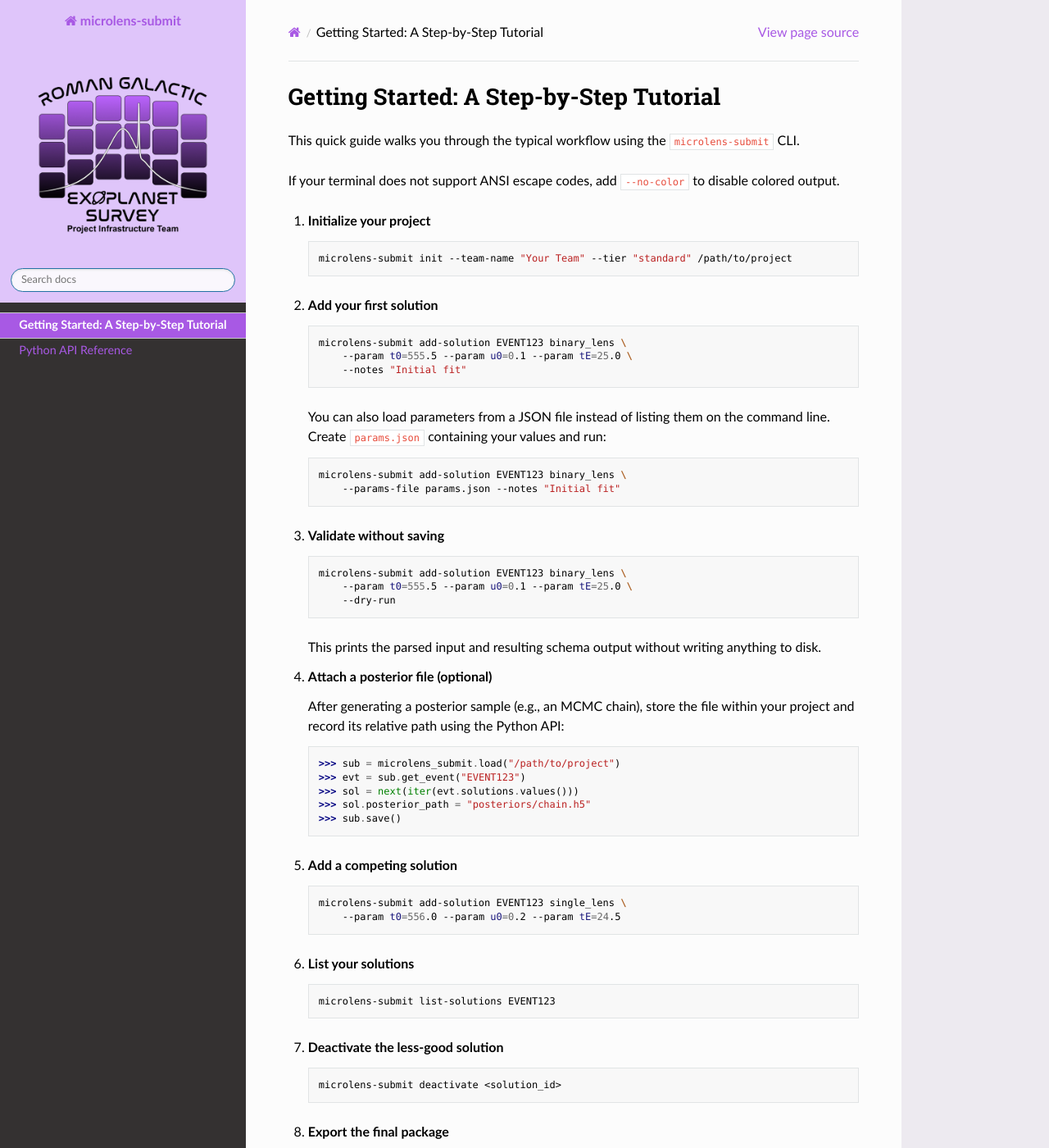
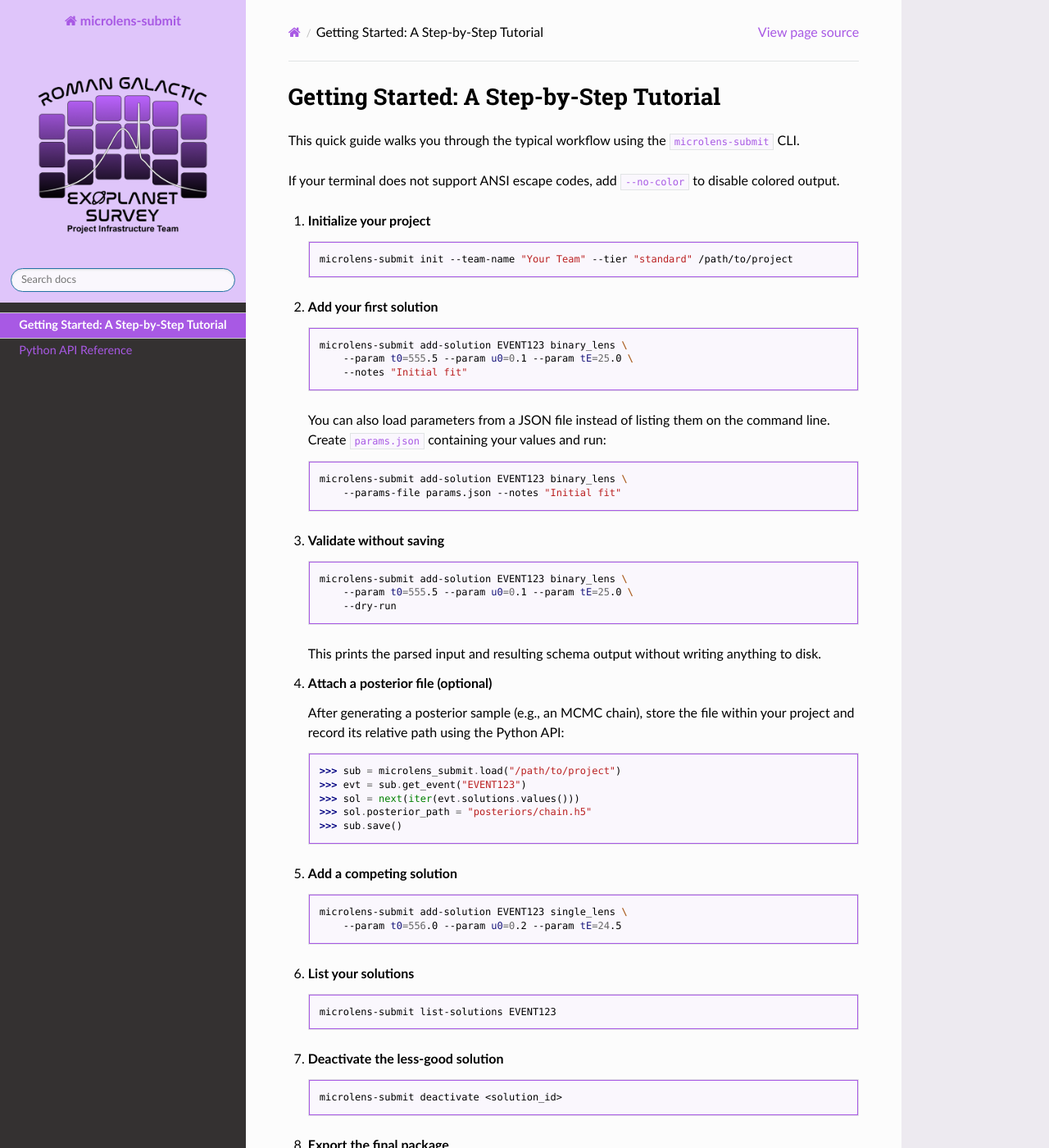
Before and after one commit to AmberLee2427/microlens-submit, a Sphinx documentation site: the page built from docs/tutorial.rst, in a window 1280 px wide and 1400 px high. Shown: the whole window at 82% size. Built offline with Sphinx 7.4.7 and the Read the Docs theme 3.1.0, drawn with Linux system fonts in a browser that asks for light colours.

Commit message:
rtd: function boces

```diff
--- a/docs/_static/custom.css
+++ b/docs/_static/custom.css
@@ -72,3 +72,39 @@
   .wy-nav-top {
     background: var(--rtd-color-accent) !important;
   }
+
+  /* Function and class definition boxes */
+  .sig {
+    background: var(--rtd-color-background) !important;
+    border: 2px solid var(--rtd-color-accent) !important;
+    border-radius: 4px !important;
+  }
+
+  .sig-name {
+    color: var(--rtd-color-accent) !important;
+  }
+
+  .sig-prename {
+    color: var(--rtd-color-secondary) !important;
+  }
+
+  .sig-paren {
+    color: var(--rtd-color-secondary) !important;
+  }
+
+  /* Method and attribute definitions */
+  .descclassname, .descname {
+    background: var(--rtd-color-background) !important;
+    color: var(--rtd-color-accent) !important;
+  }
+
+  /* Code blocks and inline code */
+  .highlight {
+    background: var(--rtd-color-background) !important;
+    border: 1px solid var(--rtd-color-accent) !important;
+  }
+
+  code {
+    background: var(--rtd-color-background) !important;
+    color: var(--rtd-color-accent) !important;
+  }
```
